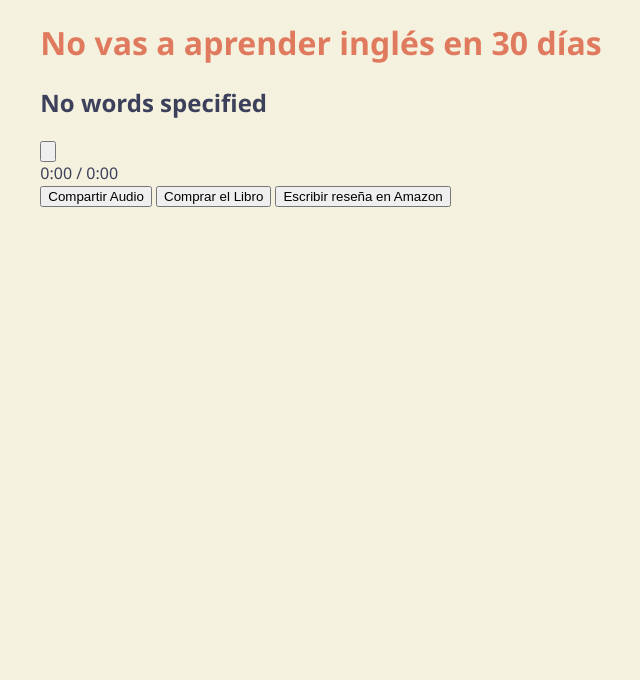
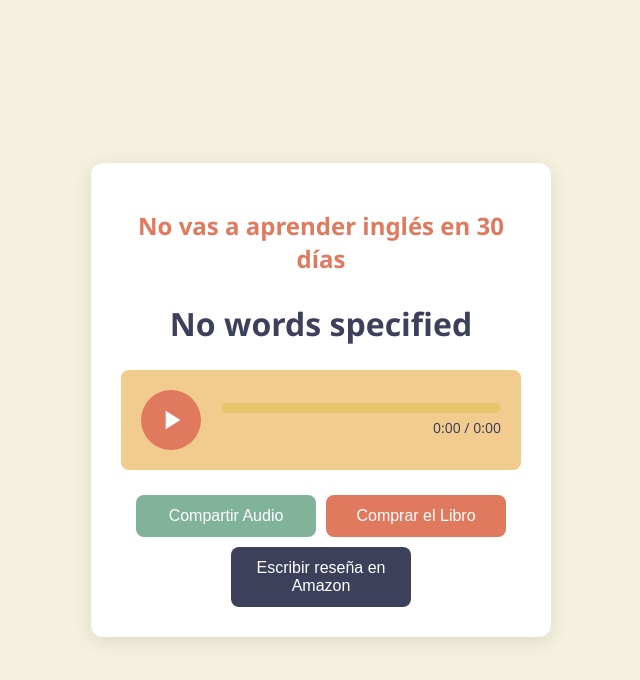
Before and after one commit to Pronunciacion/ingles, a plain HTML site: page pronunciacion.html in a window 1280 px wide. Shown: the whole page, without its empty margins (319-959 px from the left). Drawn offline with Linux system fonts and the light colour scheme.

Commit message:
Update pronunciacion.html

```diff
--- a/pronunciacion.html
+++ b/pronunciacion.html
@@ -12,44 +12,130 @@
             margin: 0;
             padding: 0;
             display: flex;
-            flex-direction: column;
+            justify-content: center;
             align-items: center;
+            min-height: 100vh;
         }
-        .navbar {
+        .container {
+            text-align: center;
+            background-color: #ffffff;
+            padding: 30px;
+            border-radius: 12px;
+            box-shadow: 0 4px 20px rgba(0, 0, 0, 0.1);
+            max-width: 90%;
+            width: 400px;
+        }
+        h1 {
+            margin-bottom: 15px;
+            color: #e07a5f;
+            font-size: 1.5em;
+        }
+        h2 {
+            margin-bottom: 25px;
+            color: #3d405b;
+            font-size: 2em;
+        }
+        .audio-container {
+            margin-top: 25px;
+        }
+        .custom-audio-player {
             width: 100%;
-            background-color: #3d405b;
-            padding: 15px;
-            text-align: center;
+            max-width: 400px;
+            background-color: #f2cc8f;
+            border-radius: 8px;
+            overflow: hidden;
         }
-        .navbar a {
-            color: #f4f1de;
-            margin: 0 15px;
-            text-decoration: none;
-            font-size: 1.2em;
-            padding: 10px;
+        .player-controls {
+            display: flex;
+            align-items: center;
+            padding: 20px;
+        }
+        .play-button {
+            width: 60px;
+            height: 60px;
+            background-color: #e07a5f;
+            border: none;
+            border-radius: 50%;
+            color: white;
+            font-size: 32px;
+            cursor: pointer;
+            transition: background-color 0.3s ease;
+            display: flex;
+            align-items: center;
+            justify-content: center;
+            margin-right: 20px;
+            padding: 0;
+        }
+        .play-button:hover {
+            background-color: #c85a3f;
+        }
+        .play-icon, .pause-icon {
+            width: 0;
+            height: 0;
+            border-style: solid;
+        }
+        .play-pause-icon {
+    width: 32px;
+    height: 32px;
+    fill: #ffffff;
+}
+        .progress-container {
+            flex-grow: 1;
+        }
+        .progress-bar {
+            width: 100%;
+            height: 10px;
+            background-color: #e9c46a;
             border-radius: 5px;
-            transition: background-color 0.3s ease;
+            overflow: hidden;
         }
-        .navbar a:hover {
+        .progress {
+            width: 0;
+            height: 100%;
+            background-color: #e07a5f;
+            transition: width 0.1s linear;
+        }
+        .time-display {
+            font-size: 14px;
+            color: #3d405b;
+            margin-top: 5px;
+            text-align: right;
+        }
+        .button-container {
+            margin-top: 25px;
+            display: flex;
+            flex-wrap: wrap;
+            justify-content: center;
+            gap: 10px;
+        }
+        .button {
+            font-size: 1em;
+            color: #ffffff;
+            border: none;
+            padding: 12px 20px;
+            border-radius: 8px;
+            cursor: pointer;
+            transition: all 0.3s ease;
+            flex: 1 0 calc(50% - 10px);
+            max-width: 180px;
+        }
+        .share-button {
             background-color: #81b29a;
         }
-        .content {
-            text-align: center;
-            padding: 50px 20px;
+        .share-button:hover {
+            background-color: #61927a;
         }
-        .book-image {
-            max-width: 300px;
-            width: 100%;
-            border-radius: 12px;
-            box-shadow: 0 4px 20px rgba(0, 0, 0, 0.1);
+        .buy-button {
+            background-color: #e07a5f;
         }
-        h1 {
-            font-size: 2em;
-            color: #e07a5f;
+        .buy-button:hover {
+            background-color: #c85a3f;
         }
-        p {
-            font-size: 1.2em;
-            color: #3d405b;
+        .review-button {
+            background-color: #3d405b;
+        }
+        .review-button:hover {
+            background-color: #2d303b;
         }
     </style>
     <script>
```
